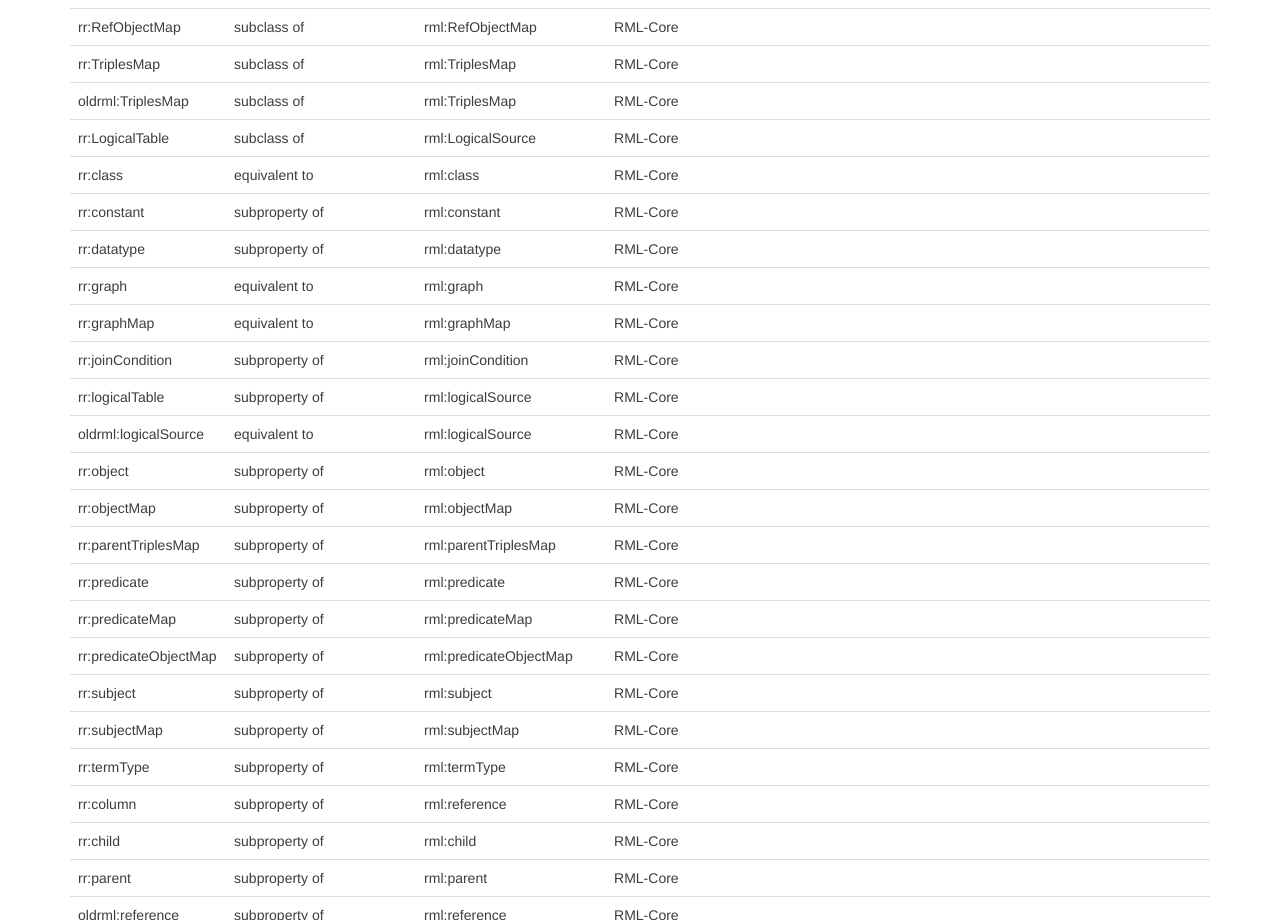
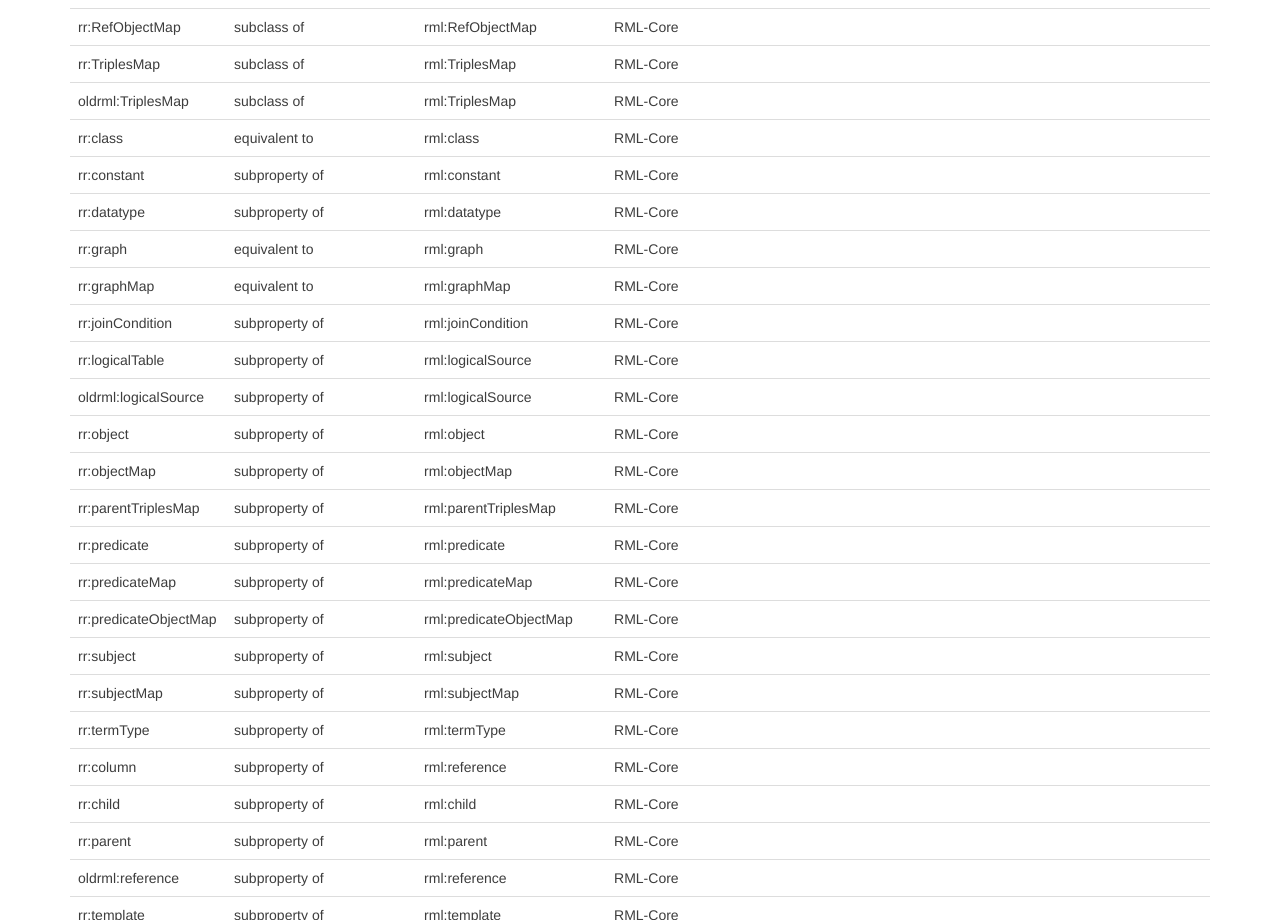
Before and after one commit to kg-construct/rml-resources, a plain HTML site: page portal/backwards-compatibility.html in a window 1280 px wide. Shown: the part 861-1781 px from the top of the page. Drawn offline with Linux system fonts and the light colour scheme.

Commit message:
small errors fixed

```diff
--- a/portal/backwards-compatibility.html
+++ b/portal/backwards-compatibility.html
@@ -221,13 +221,6 @@
             <td colspan=4 style='mso-ignore:colspan'></td>
            </tr>
            <tr height=20 style='mso-height-source:userset;height:15.75pt'>
-            <td height=20 class=xl64 style='height:15.75pt'>rr:LogicalTable</td>
-            <td class=xl64>subclass of</td>
-            <td class=xl64>rml:LogicalSource</td>
-            <td class=xl64>RML-Core</td>
-            <td colspan=4 style='mso-ignore:colspan'></td>
-           </tr>
-           <tr height=20 style='mso-height-source:userset;height:15.75pt'>
             <td height=20 class=xl64 style='height:15.75pt'>rr:class</td>
             <td class=xl64>equivalent to</td>
             <td class=xl64>rml:class</td>
@@ -278,7 +271,7 @@
            </tr>
            <tr height=20 style='mso-height-source:userset;height:15.75pt'>
             <td height=20 class=xl64 style='height:15.75pt'>oldrml:logicalSource</td>
-            <td class=xl64>equivalent to</td>
+            <td class=xl64>subproperty of</td>
             <td class=xl64>rml:logicalSource</td>
             <td class=xl64>RML-Core</td>
             <td colspan=4 style='mso-ignore:colspan'></td>
```
